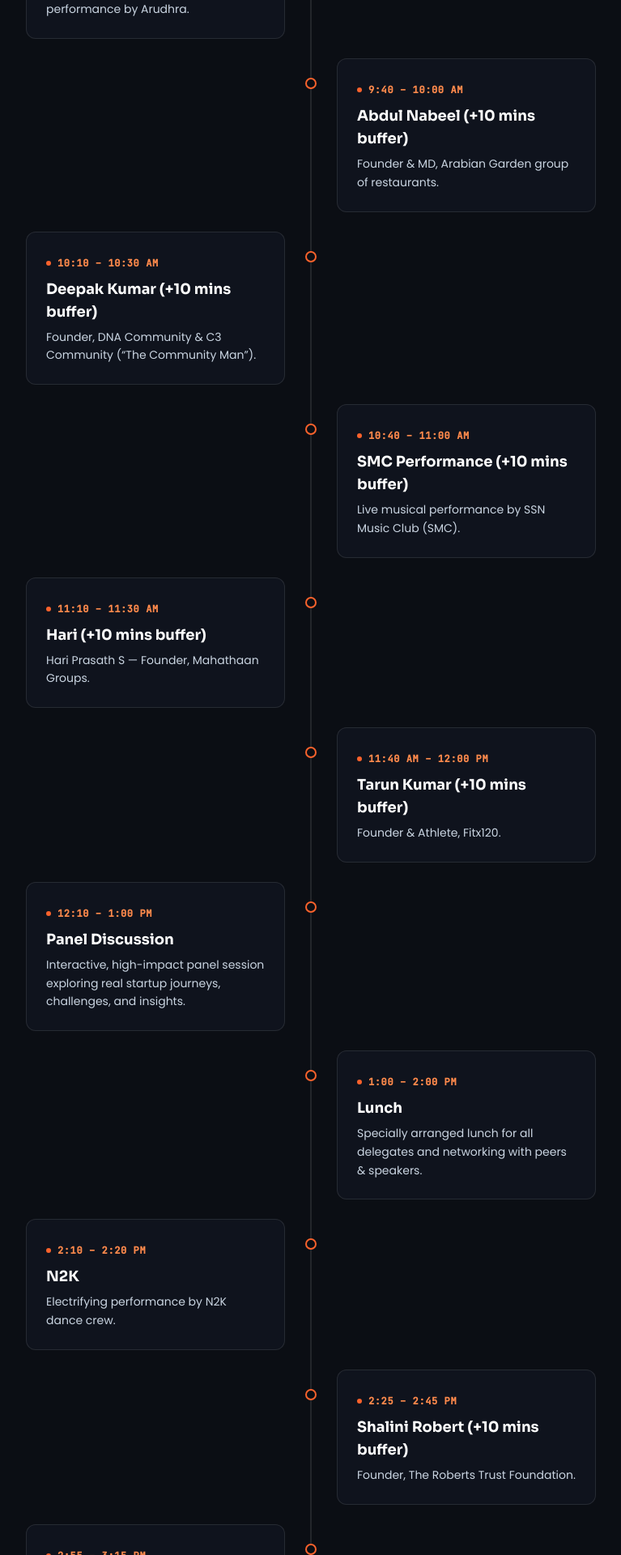
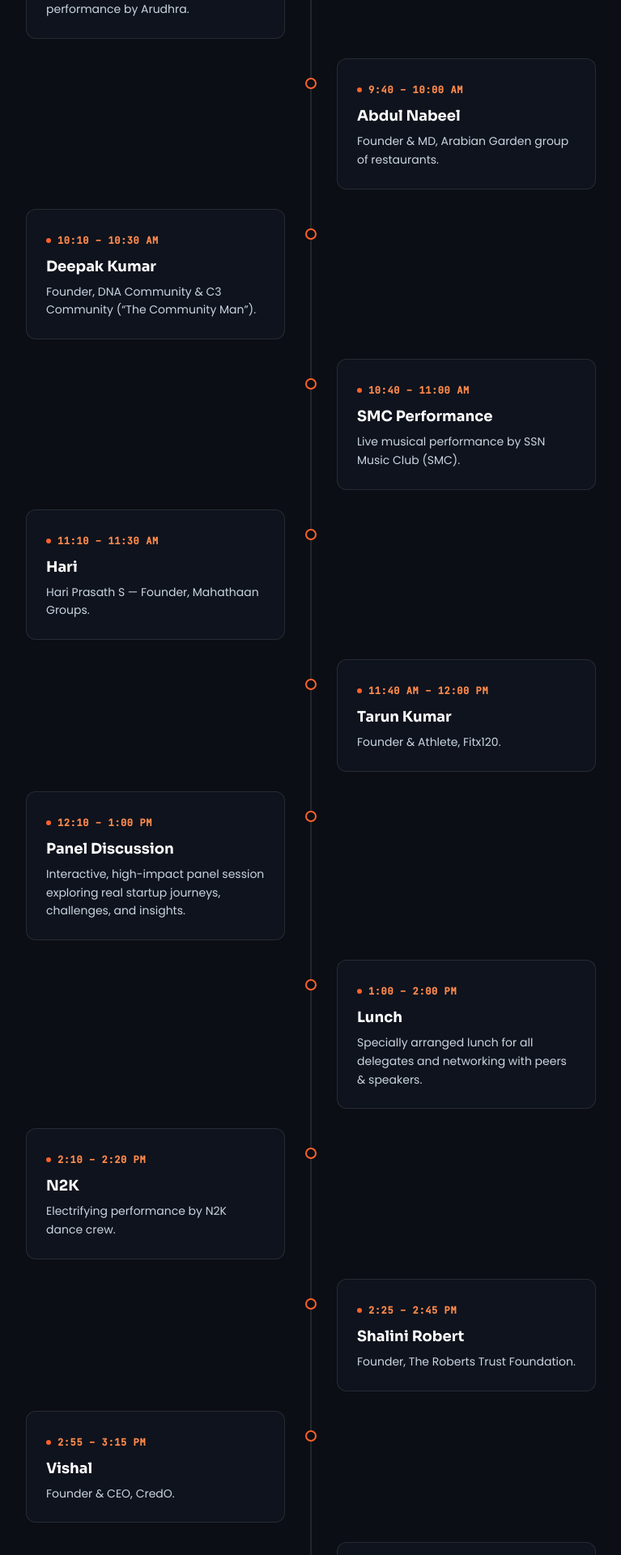
Before and after one commit to lakshya-tech-ssn/Sycon_Web_1, a React (Vite) app: page / in a window 1280 px wide. Shown: the part 4340-6260 px from the top of the page at 81% size, without its empty margins (256-1023 px from the left). Built offline with nearby package versions, Linux system fonts and the light colour scheme.

Commit message:
Update siteData.js

```diff
--- a/src/data/siteData.js
+++ b/src/data/siteData.js
@@ -72,27 +72,27 @@ export const TIMELINE = [
   },
   {
     time: '9:40 – 10:00 AM',
-    title: 'Abdul Nabeel (+10 mins buffer)',
+    title: 'Abdul Nabeel',
     desc: 'Founder & MD, Arabian Garden group of restaurants.',
   },
   {
     time: '10:10 – 10:30 AM',
-    title: 'Deepak Kumar (+10 mins buffer)',
+    title: 'Deepak Kumar',
     desc: 'Founder, DNA Community & C3 Community (“The Community Man”).',
   },
   {
     time: '10:40 – 11:00 AM',
-    title: 'SMC Performance (+10 mins buffer)',
+    title: 'SMC Performance',
     desc: 'Live musical performance by SSN Music Club (SMC).',
   },
   {
     time: '11:10 – 11:30 AM',
-    title: 'Hari (+10 mins buffer)',
+    title: 'Hari',
     desc: 'Hari Prasath S — Founder, Mahathaan Groups.',
   },
   {
     time: '11:40 AM – 12:00 PM',
-    title: 'Tarun Kumar (+10 mins buffer)',
+    title: 'Tarun Kumar',
     desc: 'Founder & Athlete, Fitx120.',
   },
   {
@@ -112,12 +112,12 @@ export const TIMELINE = [
   },
   {
     time: '2:25 – 2:45 PM',
-    title: 'Shalini Robert (+10 mins buffer)',
+    title: 'Shalini Robert',
     desc: 'Founder, The Roberts Trust Foundation.',
   },
   {
     time: '2:55 – 3:15 PM',
-    title: 'Vishal (+10 mins buffer)',
+    title: 'Vishal',
     desc: 'Founder & CEO, CredO.',
   },
   {
```
